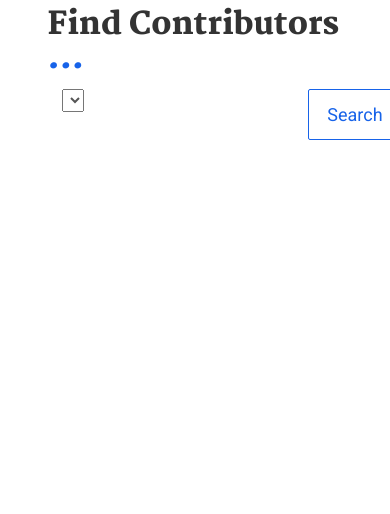
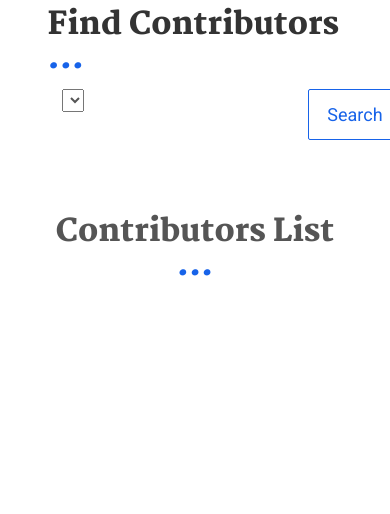
Before and after one commit to Windsooon/jobder, a Django app: page /search/ in a window 390 px wide. Shown: the part 154-668 px from the top of the page. Run offline with Django 3.2, Linux system fonts and the light colour scheme; a user stored in the database is signed in; data comes from the database, SQL or seed files in the repository; lists and menus that the app fills with data are empty; parts of the project's set-up code (start-up, migrations or seed data) failed here and were passed over; some libraries are stand-ins or nearby versions.

Commit message:
clean up

```diff
--- a/templates/contributors.html
+++ b/templates/contributors.html
@@ -20,6 +20,11 @@
         </div> <!-- end control-group -->
       </div> <!-- end col-xs -->
     </div> <!-- end row -->
+    <div class="contri-row row">
+      <div class="col-xs-10 col-xs-offset-1 col-md-8 col-md-offset-2">
+        <h2 id="job-details">Contributors List</h2>
+      </div>
+    </div>
   </div> <!-- end container -->
 {% endblock %}
 {% block extra_scripts %}
```
